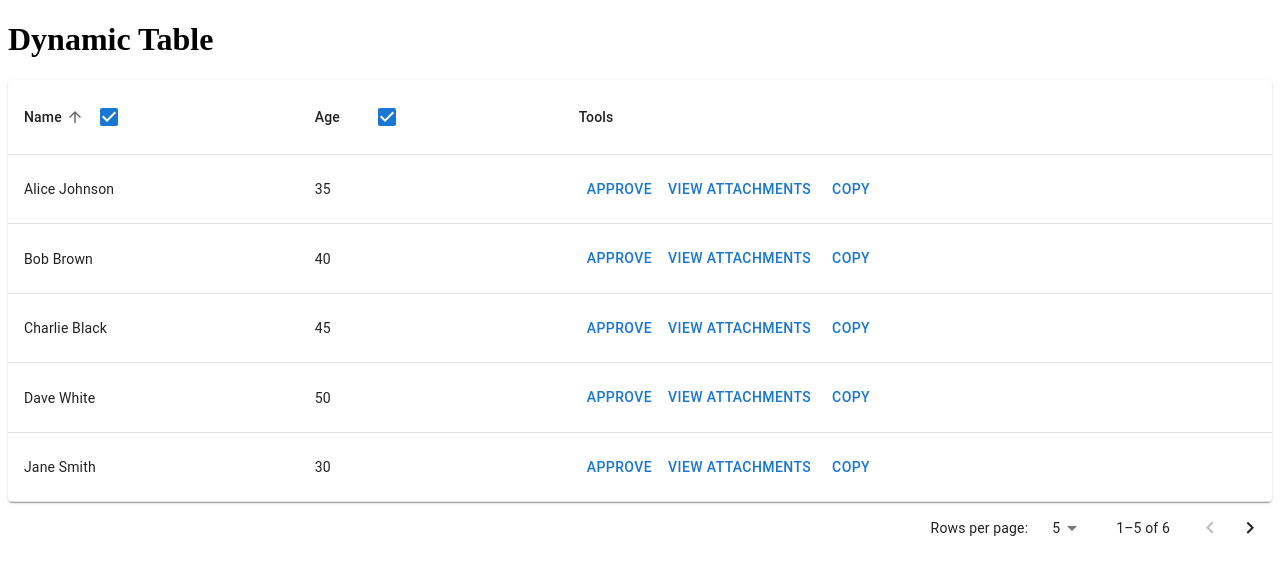
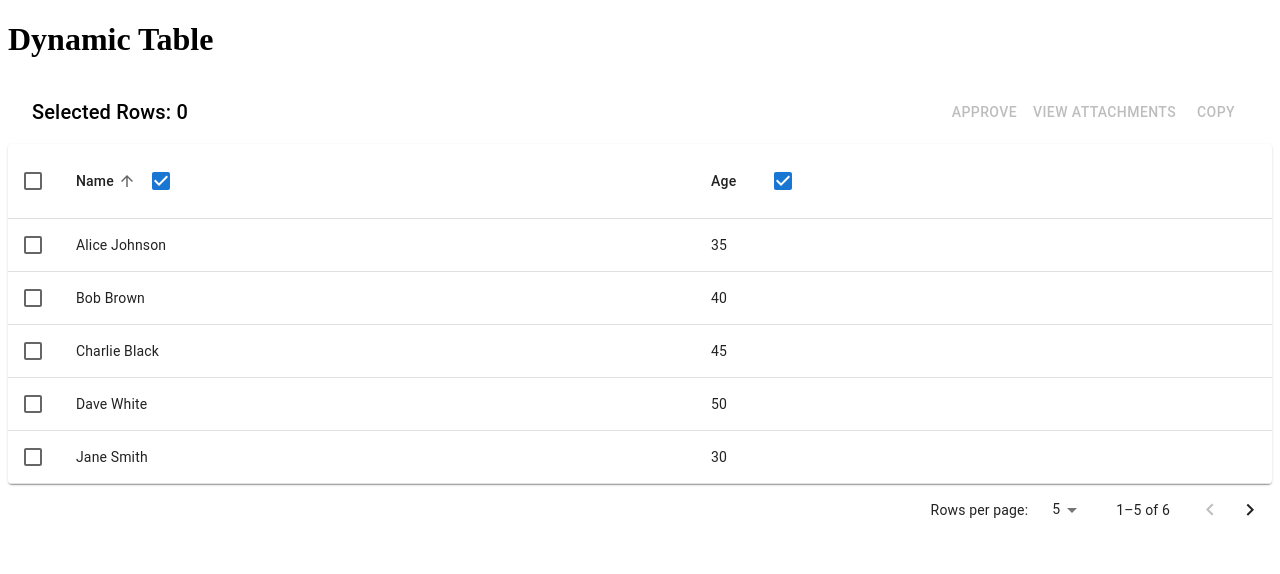
Before and after one commit to apalisa/DynamicTable, a React (Vite) app: page / in a window 1280 px wide. Shown: the top 574 px of the page. Built offline with nearby package versions, Linux system fonts and the light colour scheme.

Commit message:
NewFeatures-Toolbar and row selection added

```diff
--- a/src/App.jsx
+++ b/src/App.jsx
@@ -1,4 +1,4 @@
-import {DynamicTable} from './DynamicTable';
+import { DynamicTable } from './DynamicTable';
 
 const columns = [
     { field: 'id', headerName: 'ID' },
@@ -28,15 +28,15 @@ const options = {
 const tools = [
     {
         name: 'Approve',
-        action: (row) => alert(`Approved ${row.name}`),
+        action: (selectedRows) => alert(`Approved ${selectedRows.map(row => row.name).join(', ')}`),
     },
     {
         name: 'View Attachments',
-        action: (row) => alert(`Viewing attachments for ${row.name}`),
+        action: (selectedRows) => alert(`Viewing attachments for ${selectedRows.map(row => row.name).join(', ')}`),
     },
     {
         name: 'Copy',
-        action: (row) => alert(`Copied ${row.name}`),
+        action: (selectedRows) => alert(`Copied ${selectedRows.map(row => row.name).join(', ')}`),
     },
 ];
 
--- a/src/DynamicTable.jsx
+++ b/src/DynamicTable.jsx
@@ -1,7 +1,7 @@
 import React, { useState, useMemo } from 'react';
 import {
-  Table, TableBody, TableCell, TableContainer, TableHead, TableRow, Paper, TableSortLabel,
-  TablePagination, Checkbox, Button
+    Table, TableBody, TableCell, TableContainer, TableHead, TableRow, Paper, TableSortLabel,
+    TablePagination, Checkbox, Button, Toolbar, Typography
 } from '@mui/material';
 
 export const DynamicTable = ({ columns, data, options, tools }) => {
@@ -10,6 +10,7 @@ export const DynamicTable = ({ columns, data, options, tools }) => {
     const [page, setPage] = useState(0);
     const [rowsPerPage, setRowsPerPage] = useState(options?.rowsPerPage || 5);
     const [hiddenColumns, setHiddenColumns] = useState(options?.hiddenColumns || []);
+    const [selected, setSelected] = useState([]);
 
     const handleRequestSort = (property) => {
         const isAsc = orderBy === property && order === 'asc';
@@ -28,10 +29,19 @@ export const DynamicTable = ({ columns, data, options, tools }) => {
 
     const handleToggleColumn = (field) => {
         setHiddenColumns((prevHiddenColumns) =>
-        prevHiddenColumns.includes(field)
-            ? prevHiddenColumns.filter((col) => col !== field)
-            : [...prevHiddenColumns, field]
+            prevHiddenColumns.includes(field)
+                ? prevHiddenColumns.filter((col) => col !== field)
+                : [...prevHiddenColumns, field]
         );
+    };
+
+    const handleSelectRow = (row) => {
+        setSelected((prevSelected) => {
+            if (prevSelected.includes(row)) {
+                return prevSelected.filter((r) => r !== row);
+            }
+            return [...prevSelected, row];
+        });
     };
 
     const sortedData = useMemo(() => {
@@ -52,10 +62,37 @@ export const DynamicTable = ({ columns, data, options, tools }) => {
 
     return (
         <>
+            <Toolbar>
+                <Typography variant="h6" component="div" sx={{ flexGrow: 1 }}>
+                    Selected Rows: {selected.length}
+                </Typography>
+                {tools.map((tool, toolIndex) => (
+                    <Button
+                        key={toolIndex}
+                        onClick={() => tool.action(selected)}
+                        disabled={selected.length === 0}
+                    >
+                        {tool.name}
+                    </Button>
+                ))}
+            </Toolbar>
             <TableContainer component={Paper}>
                 <Table>
                     <TableHead>
                         <TableRow>
+                            <TableCell padding="checkbox">
+                                <Checkbox
+                                    indeterminate={selected.length > 0 && selected.length < data.length}
+                                    checked={data.length > 0 && selected.length === data.length}
+                                    onChange={(event) => {
+                                        if (event.target.checked) {
+                                            setSelected(data);
+                                        } else {
+                                            setSelected([]);
+                                        }
+                                    }}
+                                />
+                            </TableCell>
                             {columns.map((column) => (
                                 !hiddenColumns.includes(column.field) && (
                                     <TableCell
@@ -81,29 +118,23 @@ export const DynamicTable = ({ columns, data, options, tools }) => {
                                     </TableCell>
                                 )
                             ))}
-                            <TableCell>
-                                Tools
-                            </TableCell>
                         </TableRow>
                     </TableHead>
                     <TableBody>
                         {paginatedData.map((row, index) => (
-                            <TableRow key={index}>
+                            <TableRow
+                                key={index}
+                                selected={selected.includes(row)}
+                                onClick={() => handleSelectRow(row)}
+                            >
+                                <TableCell padding="checkbox">
+                                    <Checkbox checked={selected.includes(row)} />
+                                </TableCell>
                                 {columns.map((column) =>
                                     !hiddenColumns.includes(column.field) && (
                                         <TableCell key={column.field}>{row[column.field]}</TableCell>
                                     )
                                 )}
-                                <TableCell>
-                                    {tools.map((tool, toolIndex) => (
-                                        <Button
-                                            key={toolIndex}
-                                            onClick={() => tool.action(row)}
-                                        >
-                                            {tool.name}
-                                        </Button>
-                                    ))}
-                                </TableCell>
                             </TableRow>
                         ))}
                     </TableBody>
```
